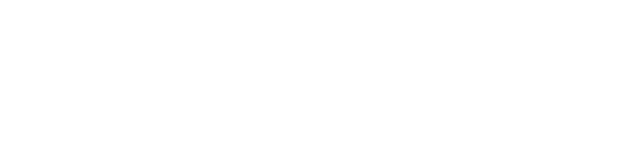
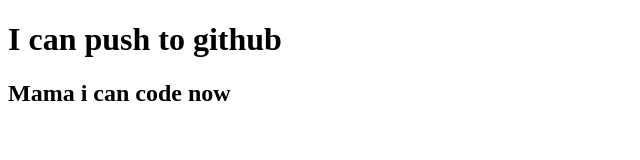
Before and after one commit to MominRhaman/my-secend-repo, a plain HTML site: page index.html in a window 1280 px wide. Shown: the whole page, without its empty margins (0-640 px from the left). Drawn offline with Linux system fonts and the light colour scheme.

Commit message:
added header

```diff
--- a/index.html
+++ b/index.html
@@ -7,7 +7,7 @@
     <title>My secend github repo</title>
 </head>
 <body>
-
-
+    <h1>I can push to github</h1>
+    <h2>Mama i can code now</h2>
 </body>
 </html>
```
